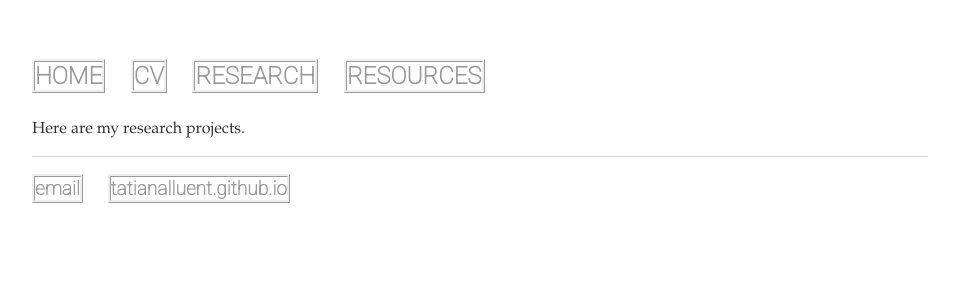
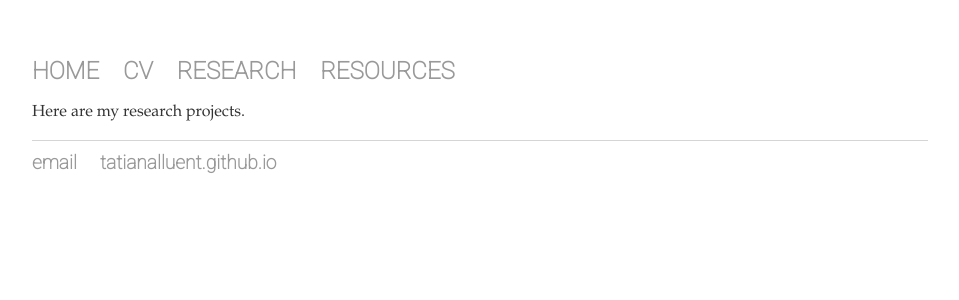
Before and after one commit to tatianalluent/tatianalluent.github.io, a Jekyll site: the page built from research/index.html, in a window 1280 px wide. Shown: the top 300 px of the page, without its empty margins (160-1119 px from the left). Built offline with Jekyll 4.4.1, drawn with Linux system fonts in a browser that asks for light colours.

Commit message:
remove border change nav font size

```diff
--- a/css/main.css
+++ b/css/main.css
@@ -3,7 +3,6 @@
     width: 70%;
 }
 nav ul, footer ul {
-    font-size: 1.5em;
     font-family:'Roboto', sans-serif;
     padding: 0px;
     list-style: none;
@@ -12,7 +11,7 @@
 nav ul li, footer ul li {
     display: inline;
     margin-right: 20px;
-    border-style: ridge;
+    font-size: 1.5em;
 }
 a {
     text-decoration: none;
```
